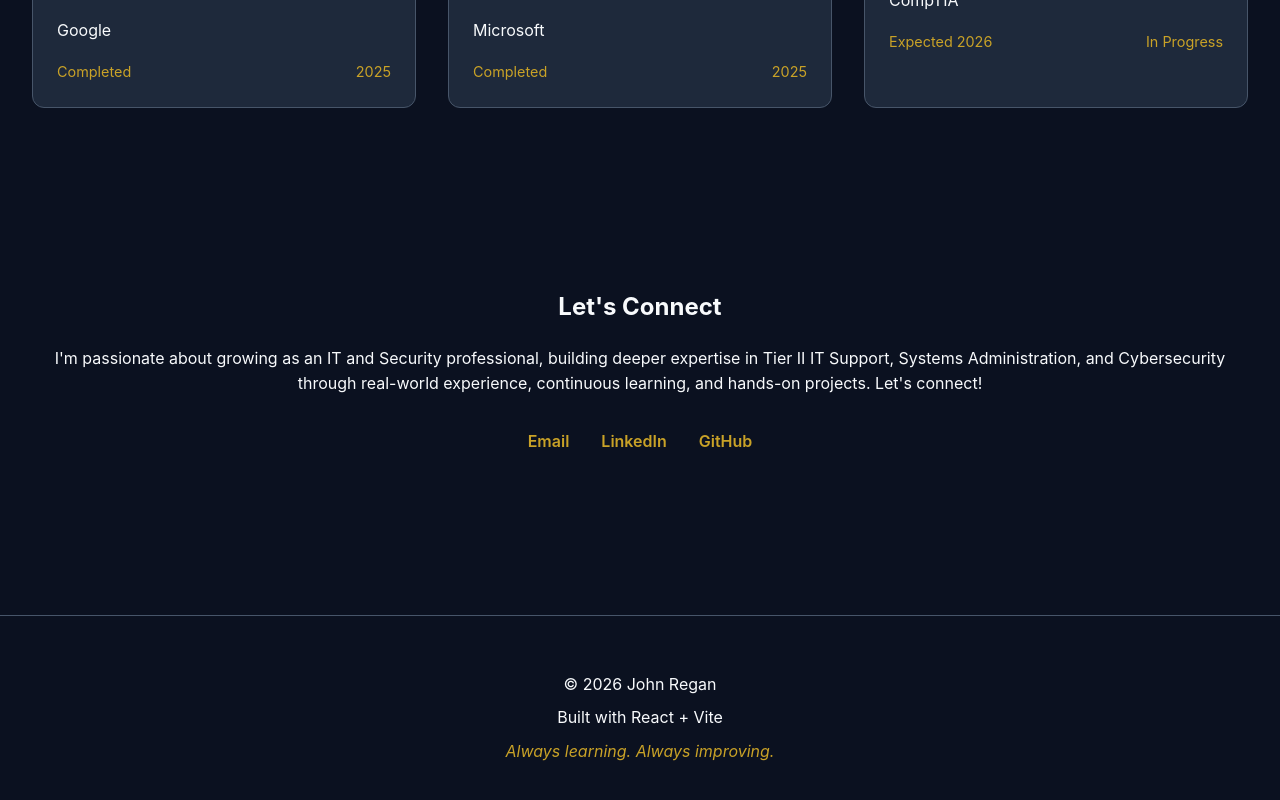
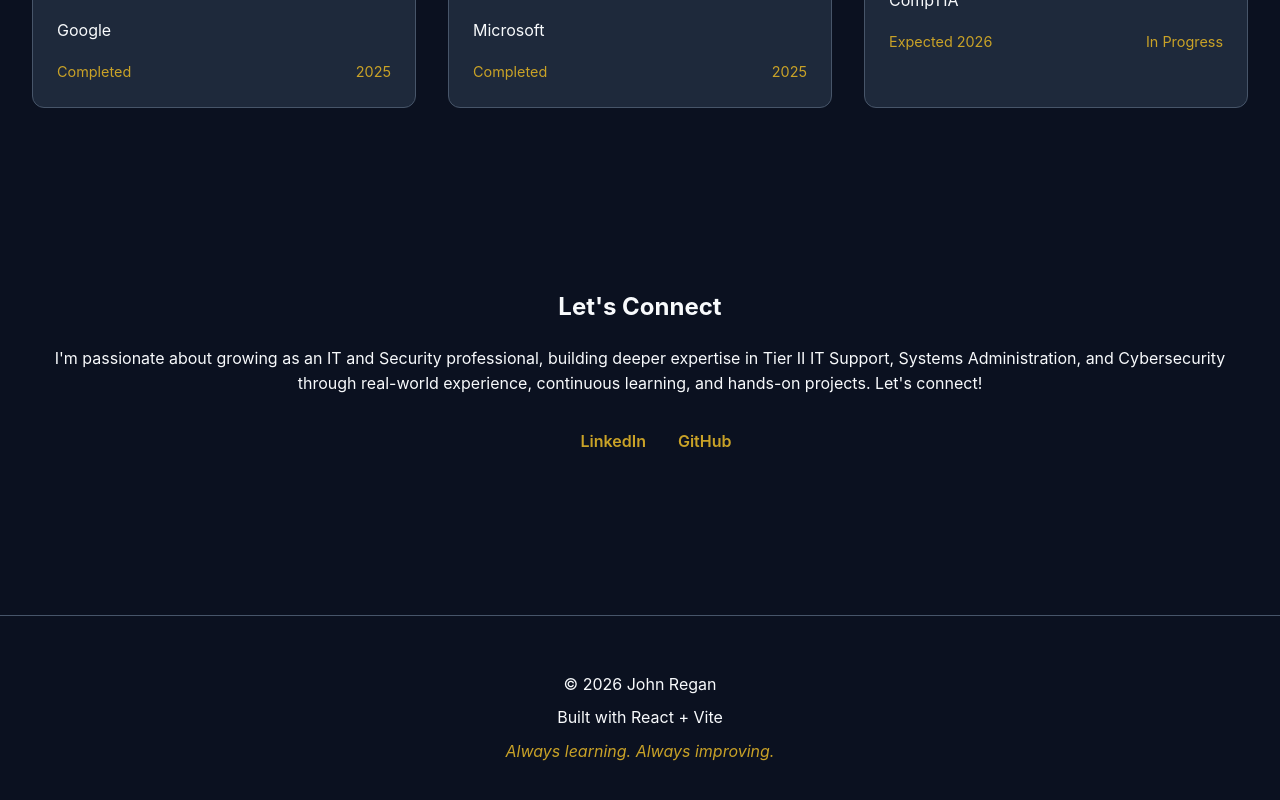
Before and after one commit to JRegans/portfolio, a React (Vite) app: page / in a window 1280 px wide. Shown: the part 3664-4464 px from the top of the page. Built offline with nearby package versions, Linux system fonts and the light colour scheme.

Commit message:
Update email

```diff
--- a/src/sections/Contact/Contact.jsx
+++ b/src/sections/Contact/Contact.jsx
@@ -13,8 +13,8 @@ function Contact() {
 
         <div className="contact-links">
 
-          <a href="mailto:johnathan.regan.dev">
-            Email
+          <a href="mailto:johnathan.regan.dev@gmail.com">
+
           </a>
 
           <a
```
